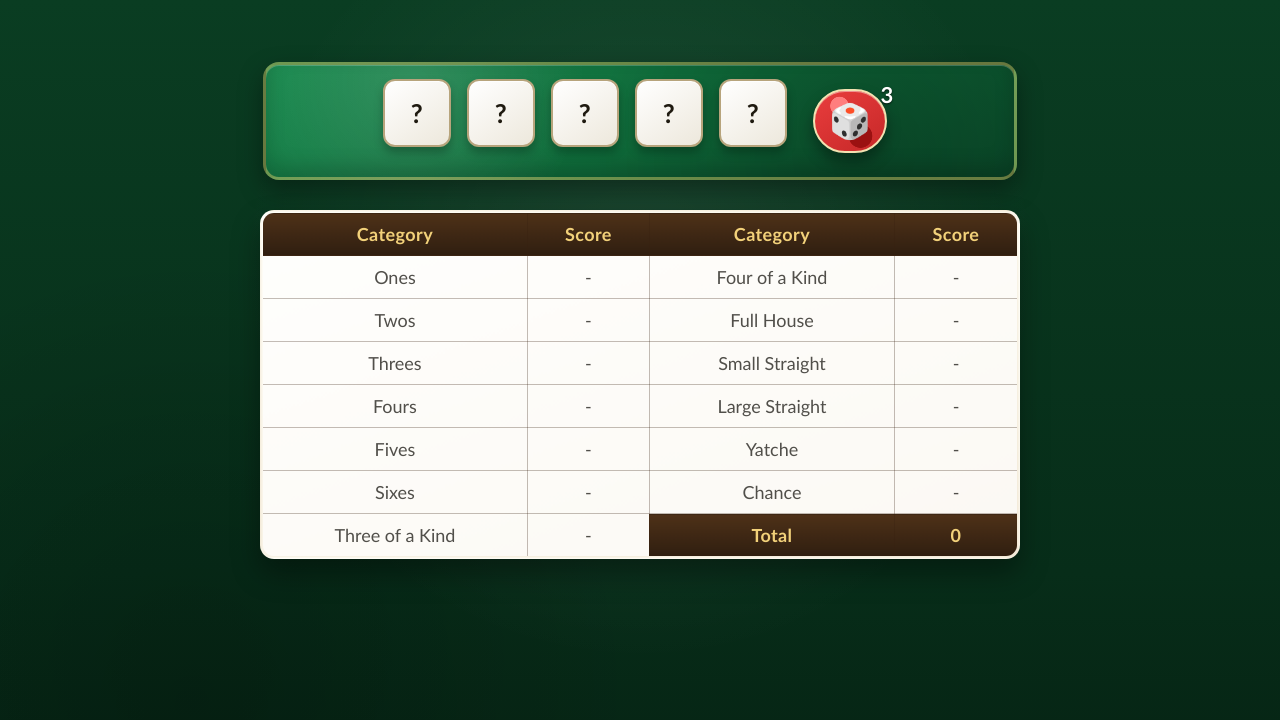
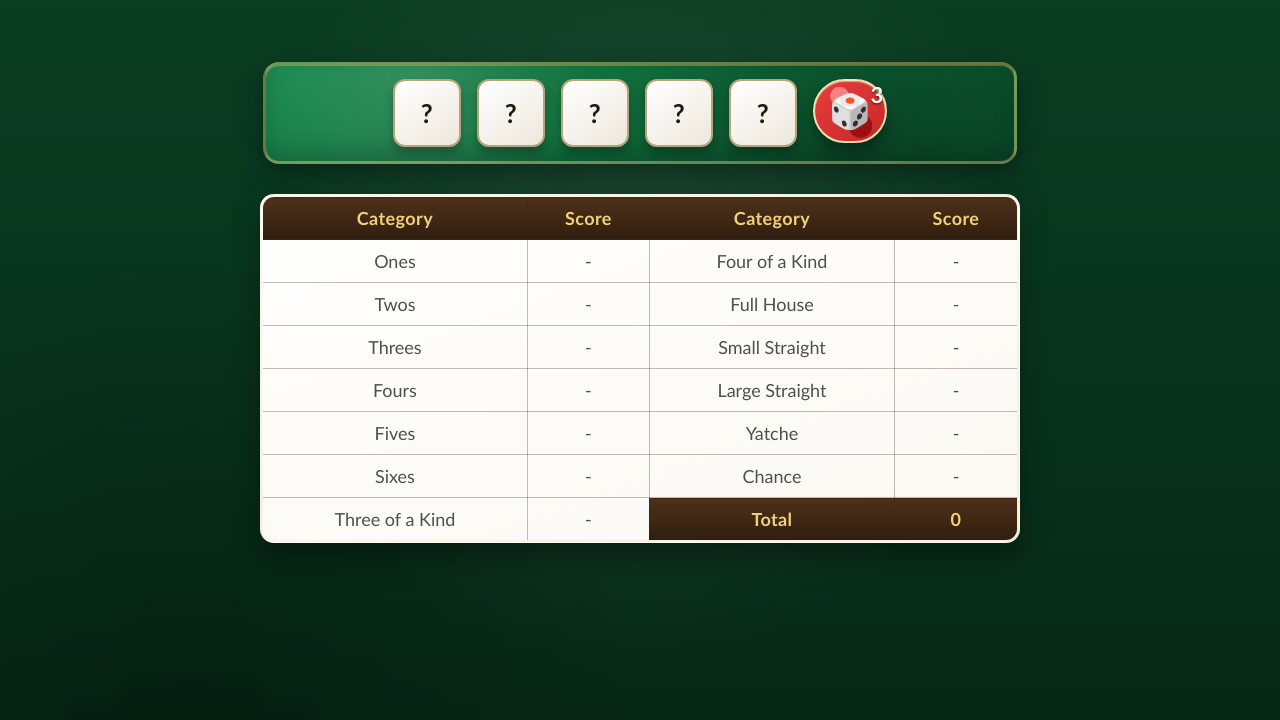
Before and after one commit to RobertoFreireDev/Yatche-AI-Browser-Game-with-TensorFlow.js, a React (Vite) app in the folder src/Yatche AI/: page / in a window 1280 px wide. Shown: the top 720 px of the page. Built offline with nearby package versions, Linux system fonts and the light colour scheme.

Commit message:
fix bug scoreCategory

```diff
--- a/src/Yatche AI/src/App.css
+++ b/src/Yatche AI/src/App.css
@@ -64,8 +64,6 @@
 }
 
 button {
-  padding: 10px 15px;
-  margin: 10px;
   font-size: 16px;
   cursor: pointer;
 }
--- a/src/Yatche AI/src/App.jsx
+++ b/src/Yatche AI/src/App.jsx
@@ -5,10 +5,12 @@ import ScoreTable from './components/ScoreTable'
 import { getInitialCategories } from './constants/categories'
 import { calculateCategoryScore, getTotalScore } from './utils/scoring'
 
+const MAX_ROLLS = 3
+
 function App() {
-  const [dice, setDice] = useState([1, 1, 1, 1, 1])
+  const [dices, setDices] = useState([0, 0, 0, 0, 0])
   const [held, setHeld] = useState([false, false, false, false, false])
-  const [rollsLeft, setRollsLeft] = useState(3)
+  const [rollsLeft, setRollsLeft] = useState(MAX_ROLLS)
   const [categories, setCategories] = useState(getInitialCategories)
 
   const totalScore = useMemo(() => getTotalScore(categories), [categories])
@@ -26,7 +28,7 @@ function App() {
   function rollDice() {
     if (rollsLeft === 0) return
 
-    setDice((prevDice) =>
+    setDices((prevDice) =>
       prevDice.map((value, index) =>
         held[index] ? value : Math.floor(Math.random() * 6) + 1,
       ),
@@ -35,9 +37,11 @@ function App() {
   }
 
   function scoreCategory(categoryKey) {
+    if (MAX_ROLLS === rollsLeft) return
+
     if (categories[categoryKey] !== null) return
 
-    const score = calculateCategoryScore(categoryKey, dice)
+    const score = calculateCategoryScore(categoryKey, dices)
     const nextCategories = { ...categories, [categoryKey]: score }
 
     setCategories(nextCategories)
@@ -53,13 +57,14 @@ function App() {
   return (
     <>
       <DiceBoard
-        dice={dice}
+        dice={dices}
         held={held}
         rollsLeft={rollsLeft}
         onToggleHold={toggleHold}
         onRoll={rollDice}
       />
       <ScoreTable
+        rollsLeft={rollsLeft}
         categories={categories}
         totalScore={totalScore}
         onScoreCategory={scoreCategory}
```
